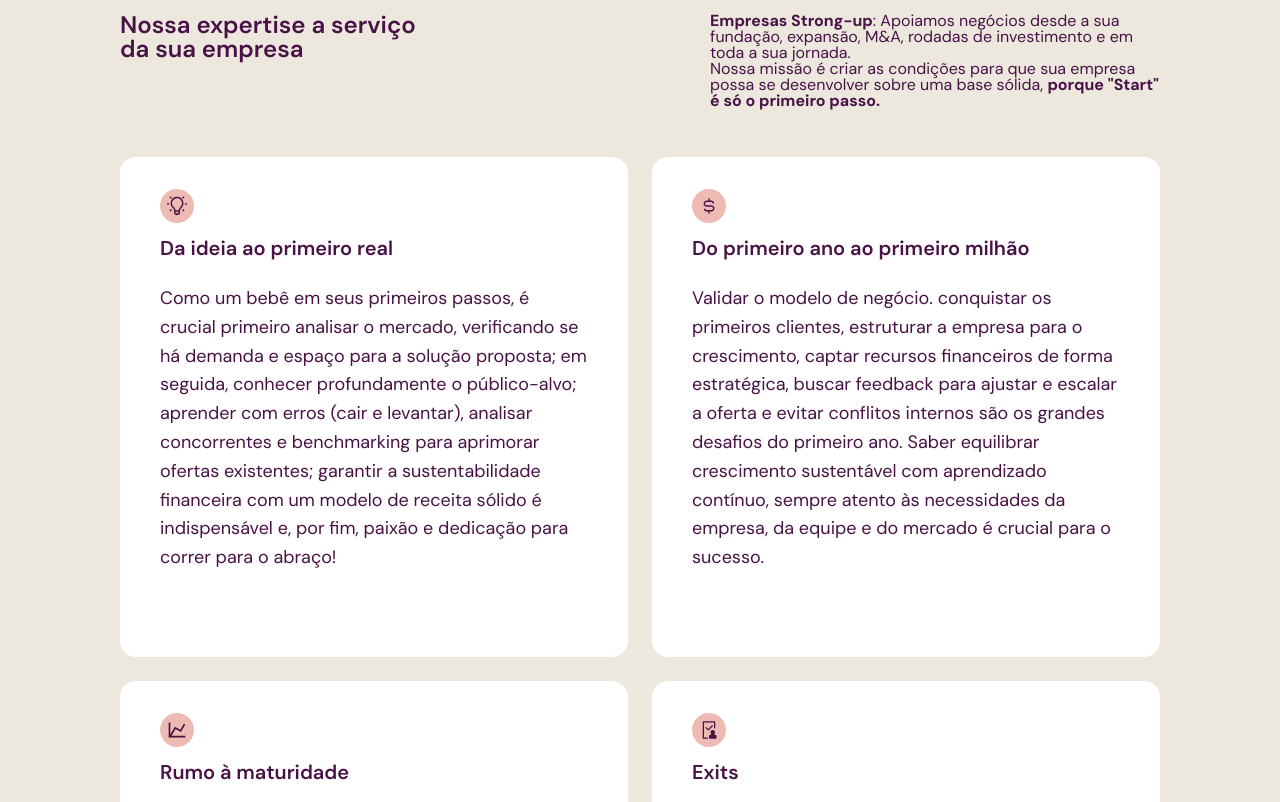
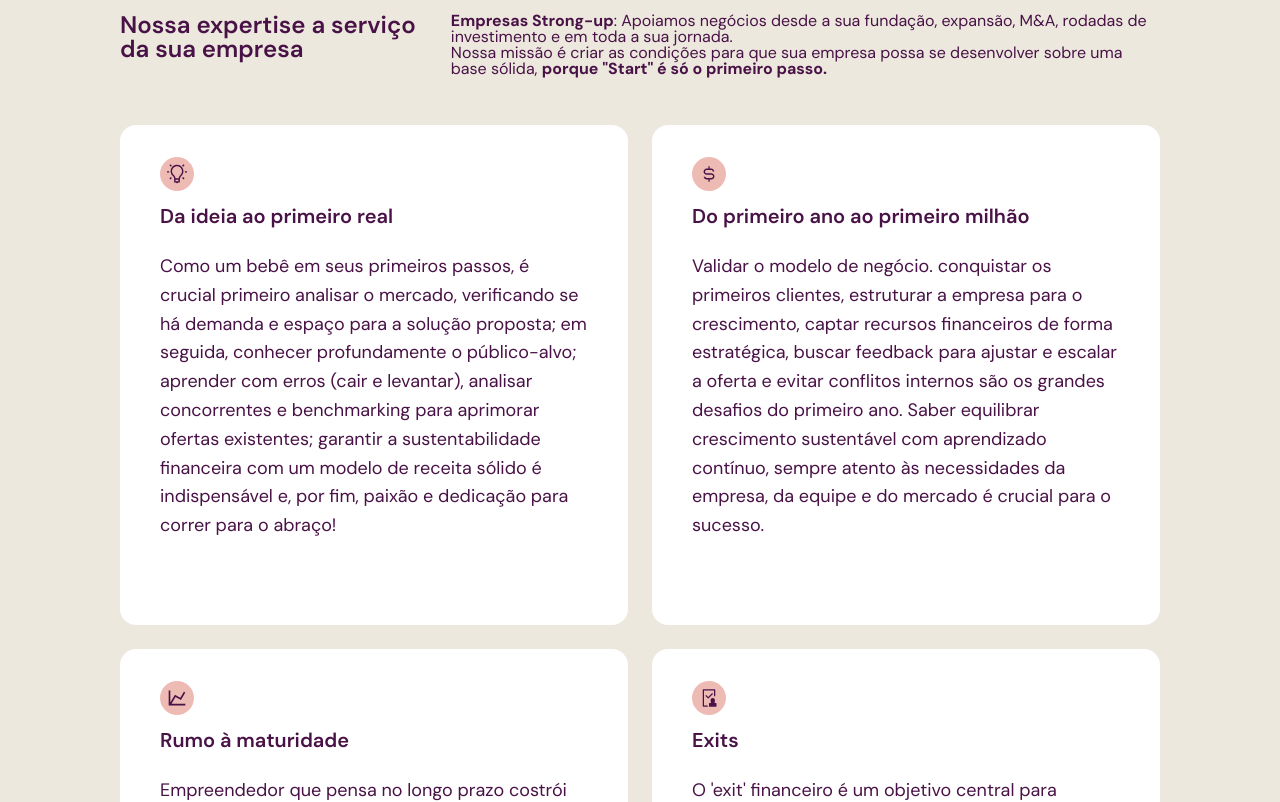
Before and after one commit to SabraAS/witte, a Next.js app: page / in a window 1280 px wide. Shown: the part 1180-1982 px from the top of the page. Built offline with nearby package versions, Linux system fonts and the light colour scheme.

Commit message:
feat: more css changes

```diff
--- a/src/components/activityAreas/index.scss
+++ b/src/components/activityAreas/index.scss
@@ -68,9 +68,6 @@
 
     @media (max-width: 1280px) {
       font-size: 16px;
-    }
-
-    @media (max-width: 768px) {
       margin: 0px;
       max-width: 100%;
     }
@@ -93,7 +90,6 @@
   &__content {
     display: flex;
     flex-direction: row;
-    align-items: flex-start;
     justify-content: center;
     align-content: stretch;
     width: 100%;
--- a/src/components/clients/index.scss
+++ b/src/components/clients/index.scss
@@ -36,9 +36,6 @@
 
     @media (max-width: 1280px) {
       font-size: 24px;
-    }
-
-    @media (max-width: 768px) {
       margin: 0px 0px 48px;
     }
 
--- a/src/components/services/index.scss
+++ b/src/components/services/index.scss
@@ -42,6 +42,9 @@
 
     @media (max-width: 1280px) {
       font-size: 16px;
+    }
+
+    @media (max-width: 768px) {
       max-width: 100%;
     }
 
```
